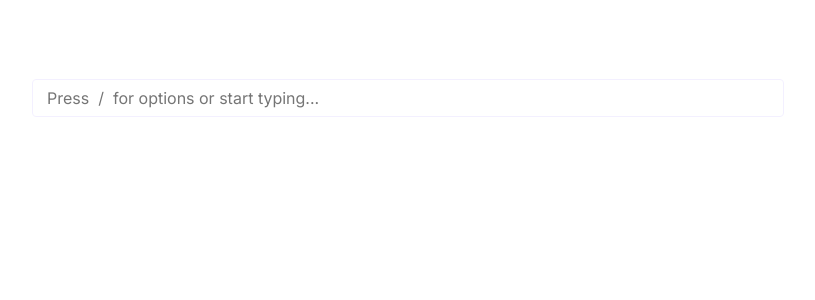
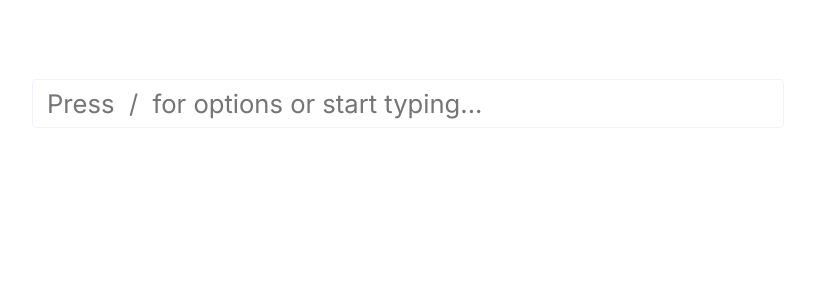
Before and after one commit to niyabits/jotify, a Next.js app: page / in a window 1280 px wide. Shown: the top 300 px of the page, without its empty margins (232-1047 px from the left). Built offline with nearby package versions, Linux system fonts and the light colour scheme.

Commit message:
feat: add support headings & paras

```diff
--- a/src/components/Dropdown.tsx
+++ b/src/components/Dropdown.tsx
@@ -57,7 +57,7 @@ const Dropdown = ({
   blocks: Block[];
   setDropDownVisible: React.Dispatch<React.SetStateAction<boolean>>;
 }) => {
-  const selectEvent = () => {
+  const selectEvent = (type: string) => {
     const newBlocks = [...blocks];
     const currBlockText = blocks[identifier].text;
 
@@ -71,7 +71,7 @@ const Dropdown = ({
 
     // TODO: Currently the block is pushed at the end of the array, but it should be pushed next to the current block
     const newBlock = {
-      type: "h1",
+      type,
       text: "",
     };
     newBlocks.push(newBlock);
@@ -79,26 +79,42 @@ const Dropdown = ({
     setBlocks(newBlocks);
   };
 
-  const handleClick = () => selectEvent();
+  const handleH1Click = () => selectEvent("h1");
+  const handleH2Click = () => selectEvent("h2");
+  const handleParaClick = () => selectEvent("p");
 
-  const handleKeyDown = (event: React.KeyboardEvent<HTMLDivElement>) => {
+  const handleKeyDown = (
+    event: React.KeyboardEvent<HTMLDivElement>,
+    type: string
+  ) => {
     if (event.key === "Enter") {
       event.preventDefault();
-      selectEvent();
+      selectEvent(type);
     }
   };
+
+  const handleH1KeyDown = (event: React.KeyboardEvent<HTMLDivElement>) =>
+    handleKeyDown(event, "h1");
+  const handleH2KeyDown = (event: React.KeyboardEvent<HTMLDivElement>) =>
+    handleKeyDown(event, "h2");
+  const handleParaKeyDown = (event: React.KeyboardEvent<HTMLDivElement>) =>
+    handleKeyDown(event, "p");
 
   return (
     <Container id={id} css={css}>
       <p>Blocks</p>
       <div id="options">
-        <div tabIndex={0} onClick={handleClick} onKeyDown={handleKeyDown}>
+        <div tabIndex={0} onClick={handleH1Click} onKeyDown={handleH1KeyDown}>
           Heading 1
         </div>
-        <div tabIndex={0} onClick={handleClick} onKeyDown={handleKeyDown}>
+        <div tabIndex={0} onClick={handleH2Click} onKeyDown={handleH2KeyDown}>
           Heading 2
         </div>
-        <div tabIndex={0} onClick={handleClick} onKeyDown={handleKeyDown}>
+        <div
+          tabIndex={0}
+          onClick={handleParaClick}
+          onKeyDown={handleParaKeyDown}
+        >
           Text
         </div>
       </div>
--- a/src/components/InlineEdit.tsx
+++ b/src/components/InlineEdit.tsx
@@ -5,8 +5,9 @@ import Dropdown from "@/components/Dropdown";
 
 const Container = styled("span", {
   position: "relative",
+});
 
-  textarea: {
+const TextArea = styled('textarea', {
     width: "100%",
     backgroundColor: "transparent",
     padding: "$2 $3",
@@ -31,8 +32,21 @@ const Container = styled("span", {
       outline: "hsl(250,95%,97%) solid 1px",
       border: "none",
     },
-  },
-});
+
+    variants: {
+      fontSize: {
+        small: {
+          fontSize: "$4"
+        },
+        medium: {
+          fontSize: "$6"
+        },
+        large: {
+          fontSize: "$8"
+        },
+      },
+    }
+})
 
 type Props = {
   blocks: Block[];
@@ -78,10 +92,16 @@ const InlineEdit = ({ blocks, setBlocks, identifier }: Props) => {
 
     setBlocks(newBlock);
   };
+  const blockType = blocks[identifier].type;
+
+  let fontSize = "p";
+  if(blockType === "h1") fontSize = "large";
+  if(blockType === "h2") fontSize = "medium";
+  if(blockType === "p") fontSize = "p";
 
   return (
     <Container>
-      <textarea
+      <TextArea
         rows={1}
         aria-label="Notes"
         value={blocks[identifier].text}
@@ -89,7 +109,8 @@ const InlineEdit = ({ blocks, setBlocks, identifier }: Props) => {
         onKeyDown={onKeyDown}
         onBlur={onBlur}
         onInput={onInput}
-        placeholder="Press  /  for options or start typing..."
+        placeholder={"Press  /  for options or start typing..."}
+        fontSize={fontSize}
       />
       <Dropdown
         id="dropdown"
```
